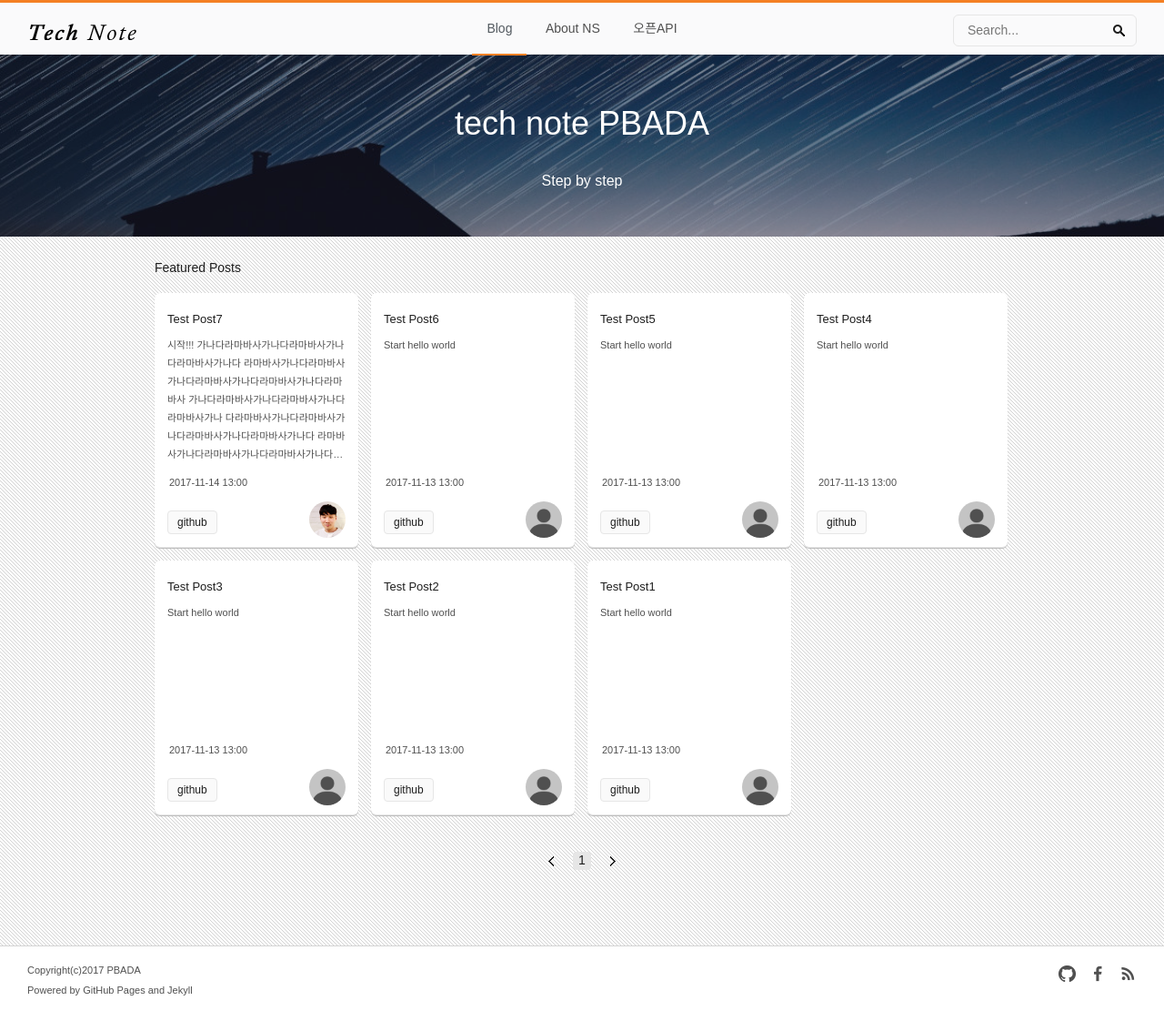
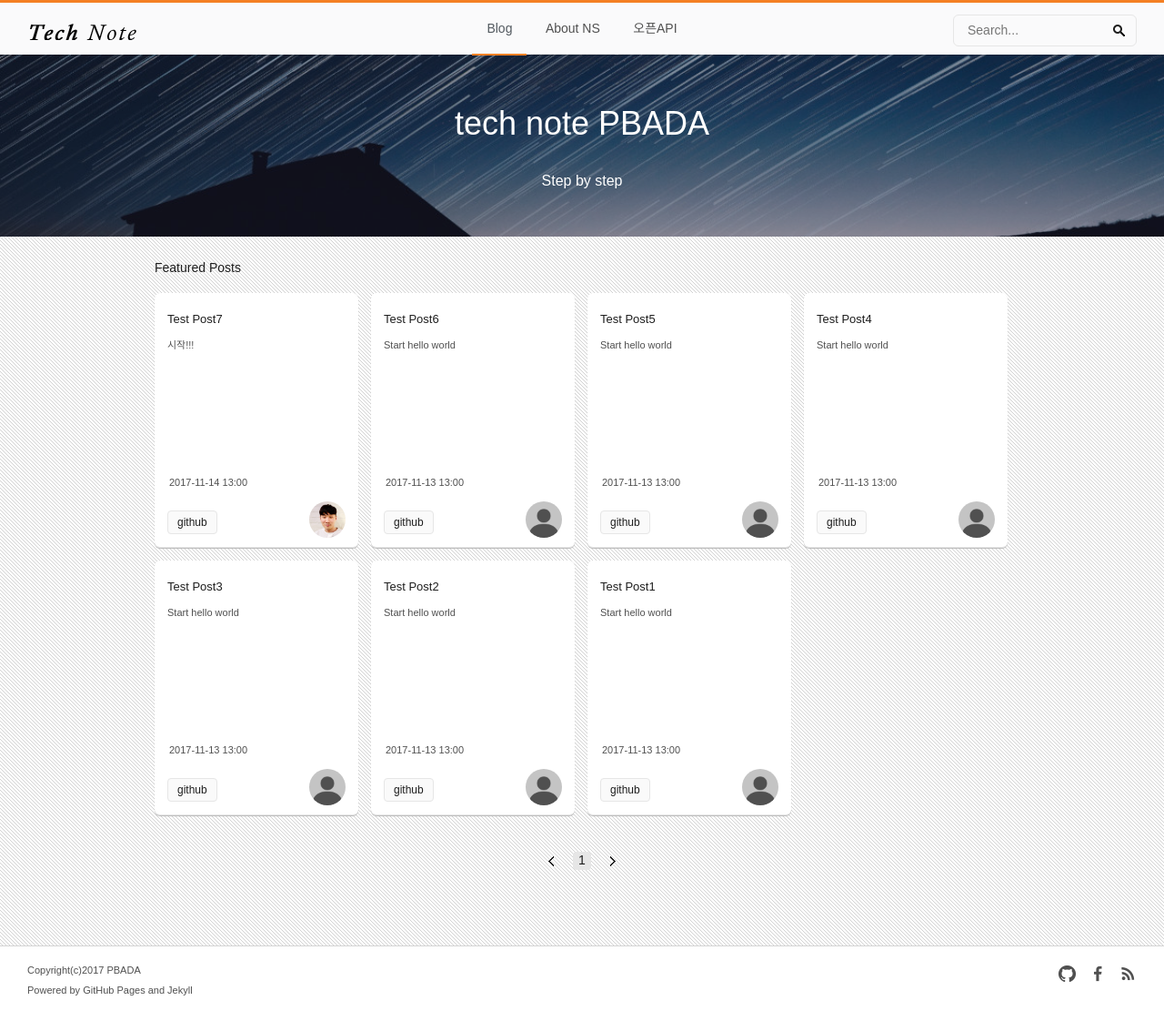
Before and after one commit to nsshopping/nsshopping.github.io, a Jekyll site: the page built from index.html, in a window 1280 px wide and 1139 px high. Shown: the top 1133 px of the window at 91% size. Built offline with Jekyll 4.4.1, drawn with Linux system fonts in a browser that asks for light colours; some web fonts are replaced; the list of posts is cut into pages by our own code; comment, search, counter and statistics services are not loaded.

Commit message:
copy is updated

```diff
--- a/_posts/2017-11-14-post07.md
+++ b/_posts/2017-11-14-post07.md
@@ -9,12 +9,3 @@ comments : true
 ---
 
 ## 시작!!!
-가나다라마바사가나다라마바사가나다라마바사가나다
-라마바사가나다라마바사가나다라마바사가나다라마바사가나다라마바사
-가나다라마바사가나다라마바사가나다라마바사가나
-다라마바사가나다라마바사가나다라마바사가나다라마바사가나다
-라마바사가나다라마바사가나다라마바사가나다라마바사가나다라마바사가나다라
-마바사가나다라마바사가나다라마바사가나다라마바사가나다라마바사가나다라마바사
-가나다라마바사가나다라마바사가나다라마바사가나다
-라마바사가나다라마바사가나다라마바사가나다라마바사가나다라마바사가나
-다라마바사가나다라마바사
```
